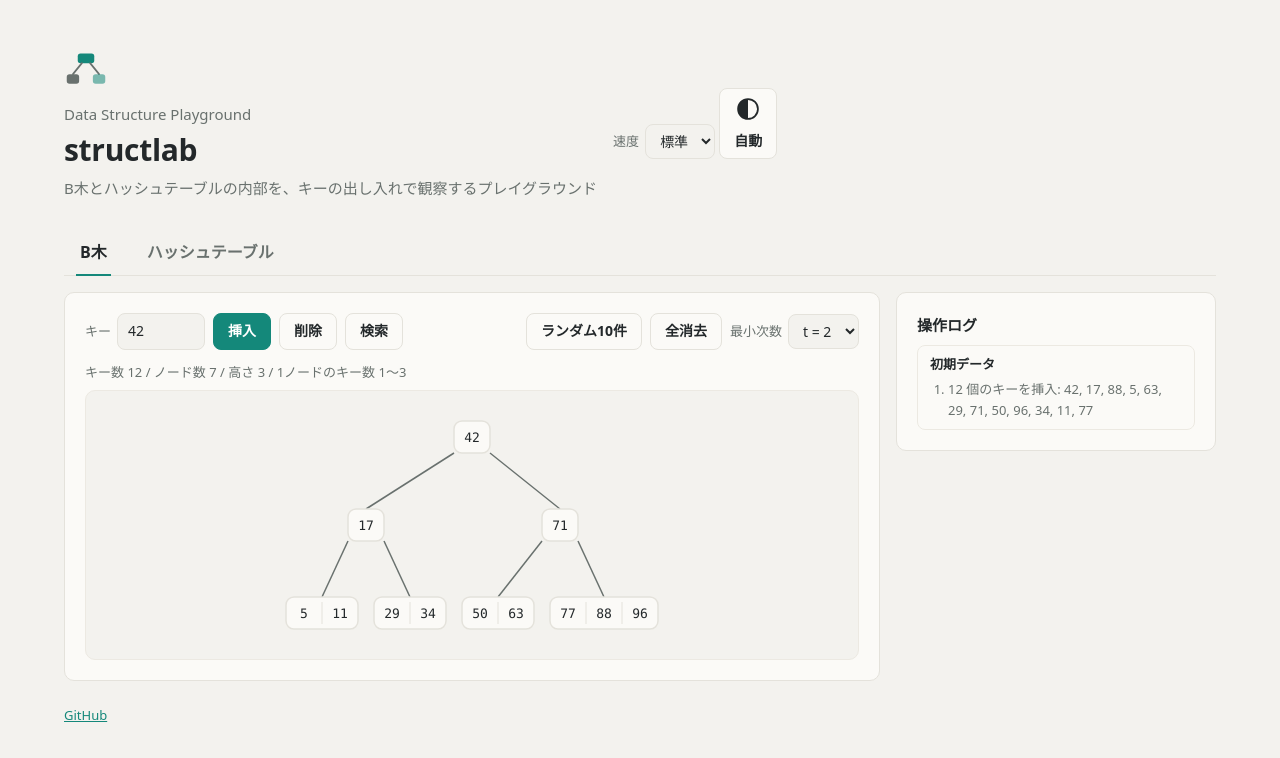
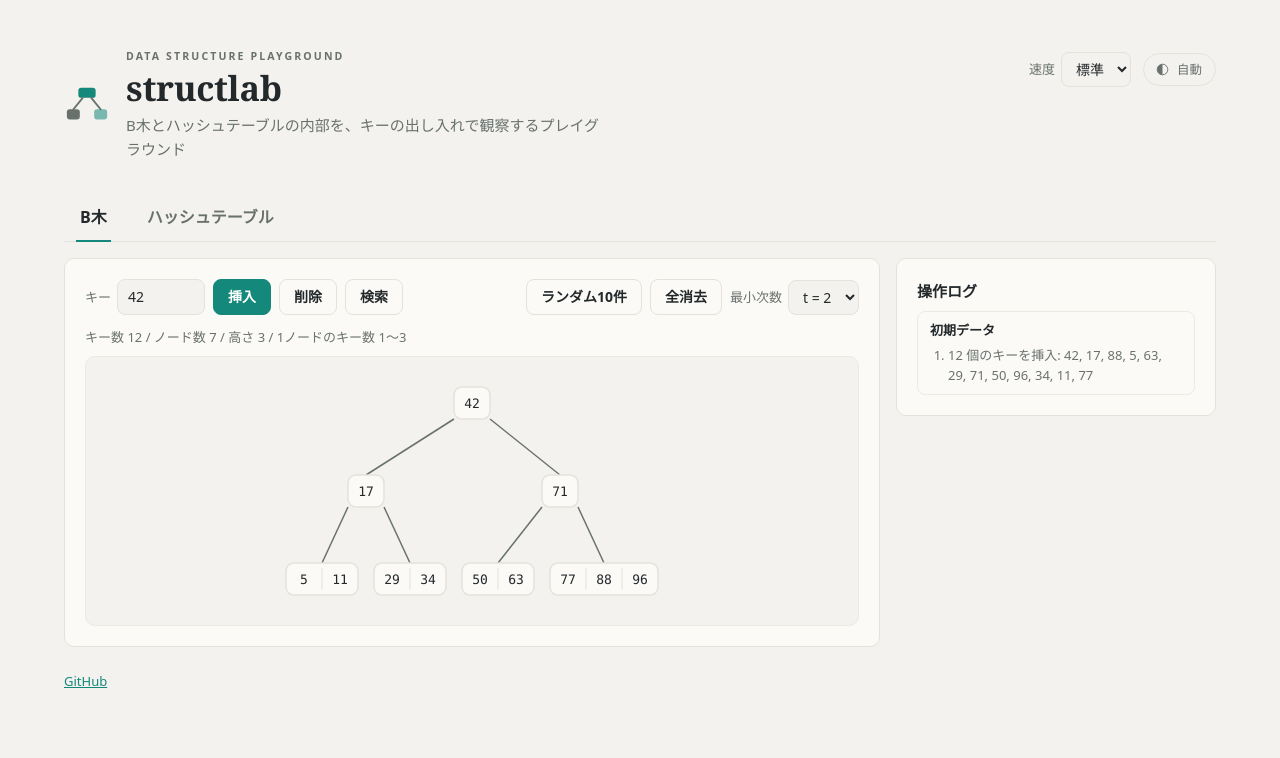
Before and after one commit to miruky/structlab, a website built with Vite: page index.html in a window 1280 px wide. Built offline with nearby package versions, Linux system fonts and the light colour scheme.

Commit message:
セリフのワードマーク・キッカーとdata-theme駆動へ刷新

```diff
--- a/src/style.css
+++ b/src/style.css
@@ -5,26 +5,55 @@
   --surface: #fbfaf7;
   --text: #23282a;
   --muted: #69716e;
+  --faint: #9aa09b;
   --border: #e4e2db;
   --hairline: #ece9e2;
   --accent: #14887a;
   --accent-soft: rgba(20, 136, 122, 0.12);
+  --on-accent: #ffffff;
   --warn: #a96c18;
   --change: #855094;
   --found: #2e7d4f;
+  --serif: 'Hiragino Mincho ProN', 'Yu Mincho', 'Noto Serif JP', Georgia, 'Times New Roman', serif;
   --mono: ui-monospace, 'SF Mono', SFMono-Regular, Menlo, Consolas, monospace;
 }
 
+/* 明示ダーク: 沈んだ地に合わせてアクセントと罫線を調整(単なる反転ではない) */
+:root[data-theme='dark'] {
+  color-scheme: dark;
+  --bg: #15181a;
+  --surface: #1b2023;
+  --text: #e5e8e8;
+  --muted: #98a3a6;
+  --faint: #6b746f;
+  --border: #2b3236;
+  --hairline: #242a2d;
+  --accent: #4ed3bd;
+  --accent-soft: rgba(78, 211, 189, 0.16);
+  --on-accent: #10211d;
+  --warn: #d6a35e;
+  --change: #c08fd4;
+  --found: #5cc488;
+}
+
+:root[data-theme='light'] {
+  color-scheme: light;
+}
+
+/* JSが無い場合の保険: data-theme未設定のときだけOSのダークに従う */
 @media (prefers-color-scheme: dark) {
-  :root {
+  :root:not([data-theme='light']):not([data-theme='dark']) {
+    color-scheme: dark;
     --bg: #15181a;
     --surface: #1b2023;
     --text: #e5e8e8;
     --muted: #98a3a6;
+    --faint: #6b746f;
     --border: #2b3236;
     --hairline: #242a2d;
     --accent: #4ed3bd;
     --accent-soft: rgba(78, 211, 189, 0.16);
+    --on-accent: #10211d;
     --warn: #d6a35e;
     --change: #c08fd4;
     --found: #5cc488;
@@ -52,14 +81,22 @@
 
 .masthead {
   display: flex;
+  align-items: flex-start;
+  justify-content: space-between;
+  gap: 20px;
+  flex-wrap: wrap;
+  margin-bottom: 36px;
+}
+
+.masthead-main {
+  display: flex;
   align-items: center;
   gap: 16px;
-  margin-bottom: 32px;
 }
 
 .brand-logo {
-  width: 44px;
-  height: 44px;
+  width: 46px;
+  height: 46px;
   flex-shrink: 0;
 }
 
@@ -82,16 +119,70 @@
   stroke-linecap: round;
 }
 
-.masthead h1 {
-  font-size: 1.875rem;
-  font-weight: 700;
-  letter-spacing: -0.01em;
+.kicker {
+  font-size: 0.66rem;
+  font-weight: 600;
+  letter-spacing: 0.2em;
+  text-transform: uppercase;
+  color: var(--muted);
+  margin-bottom: 6px;
 }
 
-.masthead p {
+/* ワードマークは性格のある明朝/セリフで本文のサンセリフと差をつける */
+.masthead h1 {
+  font-family: var(--serif);
+  font-size: 2.15rem;
+  font-weight: 600;
+  letter-spacing: -0.01em;
+  line-height: 1;
+}
+
+.masthead .lede {
   color: var(--muted);
   font-size: 0.9375rem;
-  margin-top: 2px;
+  margin-top: 8px;
+  max-width: 56ch;
+}
+
+/* 右肩のツール: 速度とテーマ。地色になじむ淡い罫線 */
+.toolbar {
+  display: flex;
+  align-items: center;
+  gap: 12px;
+  margin-top: 4px;
+}
+
+.speed-control {
+  gap: 8px;
+}
+
+.theme-toggle {
+  display: inline-flex;
+  align-items: center;
+  gap: 7px;
+  font-size: 0.78rem;
+  font-weight: 500;
+  color: var(--muted);
+  background: none;
+  border: 1px solid var(--border);
+  border-radius: 999px;
+  padding: 6px 13px 6px 11px;
+}
+
+.theme-toggle:hover {
+  border-color: var(--accent);
+  color: var(--text);
+  transform: none;
+}
+
+.theme-icon {
+  width: 15px;
+  height: 15px;
+  transition: transform 0.4s cubic-bezier(0.4, 0, 0.2, 1);
+}
+
+.theme-toggle[data-choice='dark'] .theme-icon {
+  transform: rotate(180deg);
 }
 
 .tabs {
@@ -238,13 +329,7 @@
 button.primary {
   background: var(--accent);
   border-color: var(--accent);
-  color: #ffffff;
-}
-
-@media (prefers-color-scheme: dark) {
-  button.primary {
-    color: #10211d;
-  }
+  color: var(--on-accent);
 }
 
 .stats {
```
